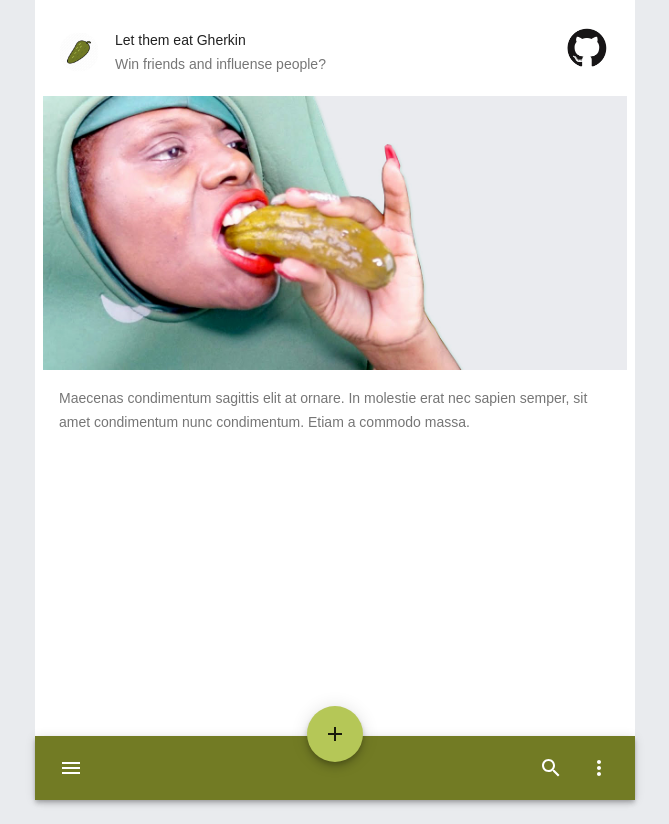
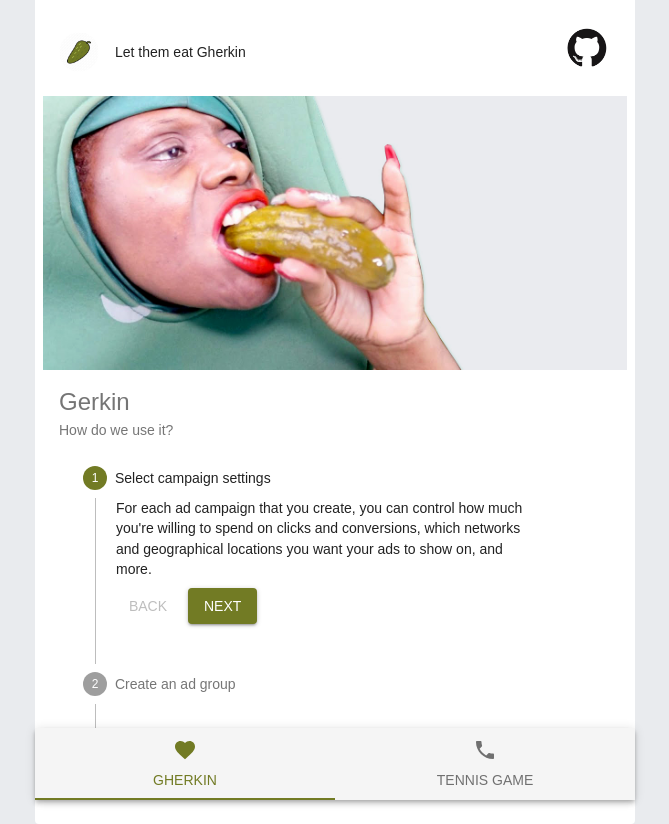
Before and after one commit to goldlabel-apps/let-them-eat-gherkin, a React (Create React App) app: page / in a window 1280 px wide. Shown: the whole page, without its empty margins (305-974 px from the left). Before the commit the page ends 800 px from the top, so only its background shows below. Built offline with nearby package versions, Linux system fonts and the light colour scheme.

Commit message:
feat(VerticalLinearStepper)

```diff
--- a/package.json
+++ b/package.json
@@ -1,7 +1,7 @@
 {
   "name": "let-them-eat-gherkin",
   "description": "Win friends and influence people?",
-  "version": "0.1.1",
+  "version": "0.1.2",
   "license": "OSL-3.0",
   "author": {
     "name": "listingslab",
--- a/src/App.jsx
+++ b/src/App.jsx
@@ -12,20 +12,17 @@ import {
   CardContent,
   CardHeader,
   CardMedia,
-  Fab,
   IconButton,
   Typography,
-  Toolbar,
-  // Tabs,
-  // Tab,
+  Tabs,
+  Tab,
 } from '@material-ui/core/';
-// import {
-//   Tennis,
-// } from './neo-containers';
-import MenuIcon from '@material-ui/icons/Menu';
-import AddIcon from '@material-ui/icons/Add';
-import SearchIcon from '@material-ui/icons/Search';
-import MoreIcon from '@material-ui/icons/MoreVert';
+import {
+  VerticalLinearStepper,
+  Tennis,
+} from './neo-containers';
+import IconGame from '@material-ui/icons/Phone';
+import IconGherkin from '@material-ui/icons/Favorite';
 
 export const styles = theme => ({
   ...commonStyles(theme),
@@ -33,17 +30,35 @@ export const styles = theme => ({
 
 class App extends Component {
 
+  state = {
+    tabValue: 0,
+  }
+
   render() {
 
     const {
       classes,
     } = this.props;
+    const {
+      tabValue,
+    } = this.state;
 
-    const title = `Let them eat Gherkin`;
-    const subtitle = `Win friends and influense people?`;
-    const media = `/jpg/let-them-eat-gherkin.jpg`;
-    const avatar = `/png/icon.png`;
-    const body = `Maecenas condimentum sagittis elit at ornare. In molestie erat nec sapien semper, sit amet condimentum nunc condimentum. Etiam a commodo massa.`;
+    let contentObj = {
+      appTitle: `Let them eat Gherkin`,
+      appSubtitle: `Win friends and influense people?`,
+
+      avatar: `/png/icon.png`,
+    };
+
+    if (tabValue === 0){
+      contentObj.pageTitle = `Gerkin`;
+      contentObj.pageBody = `How do we use it?`;
+      contentObj.media= `/jpg/let-them-eat-gherkin.jpg`;
+    } else {
+      contentObj.pageTitle = `Tennis Game`;
+      contentObj.pageBody = `Play the game`;
+      contentObj.media= `/jpg/tennis.jpg`;
+    }
 
     return (
       <MuiThemeProvider theme={createMuiTheme(muiTheme)}>
@@ -51,27 +66,24 @@ class App extends Component {
         <div className={cn(classes.app)}>
            <Card className={cn(classes.card, classes.flexGrow)}>
             <CardHeader
-              title={title}
-              subheader={subtitle}
+              title={contentObj.appTitle}
+              // subheader={contentObj.appSubtitle}
               avatar={
                 <Avatar
                   aria-label="Avatar"
                   className={cn(classes.avatar)}
-                  src={avatar}
+                  src={contentObj.avatar}
                 />
               }
               action={
-
                 <IconButton
-                  aria-label="Github"
+                  aria-label="Github Button"
                   onClick={(e) => {
                     e.preventDefault();
                     window.open('https://github.com/listingslab-software/let-them-eat-gherkin', '_blank')
-                    console.log ('github click')
-                  }}
-                >
+                  }}>
                   <Avatar
-                    aria-label="Github"
+                    aria-label="Github Logo"
                     className={cn(classes.github)}
                     src={`/png/github.png`}
                   />
@@ -80,53 +92,51 @@ class App extends Component {
             />
               <CardMedia
                 className={cn(classes.media)}
-                image={media}
-                title={title}
+                image={contentObj.media}
+                title={contentObj.appTitle}
               />
+            <CardContent>
+              <Typography variant="h5" color="textSecondary" component="p">
+                {contentObj.pageTitle}
+              </Typography>
+
+              <Typography variant="body2" color="textSecondary" component="p">
+                {contentObj.pageBody}
+              </Typography>
 
 
-            <CardContent>
-              <Typography variant="body2" color="textSecondary" component="p">
-                {body}
-              </Typography>
+              {
+                tabValue === 0 ?
+                  <VerticalLinearStepper />
+                :
+                  <Tennis />
+              }
+
             </CardContent>
-
-
            </Card>
-
-
         </div>
-
-
         <div className={cn(classes.bottomAppBar)}>
             <AppBar
               position={`fixed`}
-              color={`primary`}
+              color={`default`}
               className={cn(classes.appBar)
             }>
-            <Toolbar>
-              <IconButton
-                edge="start"
-                color="inherit"
-                aria-label="Open drawer"
-              >
-                <MenuIcon />
-              </IconButton>
-              <Fab color="secondary" aria-label="Add" className={classes.fabButton}>
-                <AddIcon />
-              </Fab>
-              <div className={classes.grow} />
-              <IconButton color="inherit">
-                <SearchIcon />
-              </IconButton>
-              <IconButton edge="end" color="inherit">
-                <MoreIcon />
-              </IconButton>
-            </Toolbar>
-          </AppBar>
+              <Tabs
+                value={tabValue}
+                variant={`fullWidth`}
+                indicatorColor={`primary`}
+                textColor={`primary`}
+                onChange={(e, tabValue) => {
+                  e.preventDefault();
+                  this.setState({
+                    tabValue
+                  });
+                }}>
+                <Tab icon={<IconGherkin />} label={`Gherkin`} />
+                <Tab icon={<IconGame />} label={`Tennis Game`} />
+              </Tabs>
+            </AppBar>
           </div>
-
-
       </MuiThemeProvider>
     );
   }
--- /dev/null
+++ b/src/neo-containers/VerticalLinearStepper.jsx
@@ -0,0 +1,107 @@
+import React from 'react';
+import { makeStyles } from '@material-ui/core/styles';
+import Stepper from '@material-ui/core/Stepper';
+import Step from '@material-ui/core/Step';
+import StepLabel from '@material-ui/core/StepLabel';
+import StepContent from '@material-ui/core/StepContent';
+import Button from '@material-ui/core/Button';
+import Paper from '@material-ui/core/Paper';
+import Typography from '@material-ui/core/Typography';
+
+const useStyles = makeStyles(theme => ({
+  root: {
+    width: '90%',
+  },
+  button: {
+    marginTop: theme.spacing(1),
+    marginRight: theme.spacing(1),
+  },
+  actionsContainer: {
+    marginBottom: theme.spacing(2),
+  },
+  resetContainer: {
+    padding: theme.spacing(3),
+  },
+}));
+
+function getSteps() {
+  return ['Select campaign settings', 'Create an ad group', 'Create an ad'];
+}
+
+function getStepContent(step) {
+  switch (step) {
+    case 0:
+      return `For each ad campaign that you create, you can control how much
+              you're willing to spend on clicks and conversions, which networks
+              and geographical locations you want your ads to show on, and more.`;
+    case 1:
+      return 'An ad group contains one or more ads which target a shared set of keywords.';
+    case 2:
+      return `Try out different ad text to see what brings in the most customers,
+              and learn how to enhance your ads using features like ad extensions.
+              If you run into any problems with your ads, find out how to tell if
+              they're running and how to resolve approval issues.`;
+    default:
+      return 'Unknown step';
+  }
+}
+
+export default function VerticalLinearStepper() {
+  const classes = useStyles();
+  const [activeStep, setActiveStep] = React.useState(0);
+  const steps = getSteps();
+
+  function handleNext() {
+    setActiveStep(prevActiveStep => prevActiveStep + 1);
+  }
+
+  function handleBack() {
+    setActiveStep(prevActiveStep => prevActiveStep - 1);
+  }
+
+  function handleReset() {
+    setActiveStep(0);
+  }
+
+  return (
+    <div className={classes.root}>
+      <Stepper activeStep={activeStep} orientation="vertical">
+        {steps.map((label, index) => (
+          <Step key={label}>
+            <StepLabel>{label}</StepLabel>
+            <StepContent>
+              <Typography>{getStepContent(index)}</Typography>
+              <div className={classes.actionsContainer}>
+                <div>
+                  <Button
+                    disabled={activeStep === 0}
+                    onClick={handleBack}
+                    className={classes.button}
+                  >
+                    Back
+                  </Button>
+                  <Button
+                    variant="contained"
+                    color="primary"
+                    onClick={handleNext}
+                    className={classes.button}
+                  >
+                    {activeStep === steps.length - 1 ? 'Finish' : 'Next'}
+                  </Button>
+                </div>
+              </div>
+            </StepContent>
+          </Step>
+        ))}
+      </Stepper>
+      {activeStep === steps.length && (
+        <Paper square elevation={0} className={classes.resetContainer}>
+          <Typography>All steps completed - you&apos;re finished</Typography>
+          <Button onClick={handleReset} className={classes.button}>
+            Reset
+          </Button>
+        </Paper>
+      )}
+    </div>
+  );
+}
--- a/src/neo-containers/index.js
+++ b/src/neo-containers/index.js
@@ -1,6 +1,10 @@
 
+import ProcessStepper from './ProcessStepper/ProcessStepper';
 import Tennis from './Tennis/Tennis';
+import VerticalLinearStepper from './VerticalLinearStepper';
 
 export {
+  ProcessStepper,
   Tennis,
+  VerticalLinearStepper,
 };
```
Also changed, not shown: public/jpg/tennis.jpg (added).
